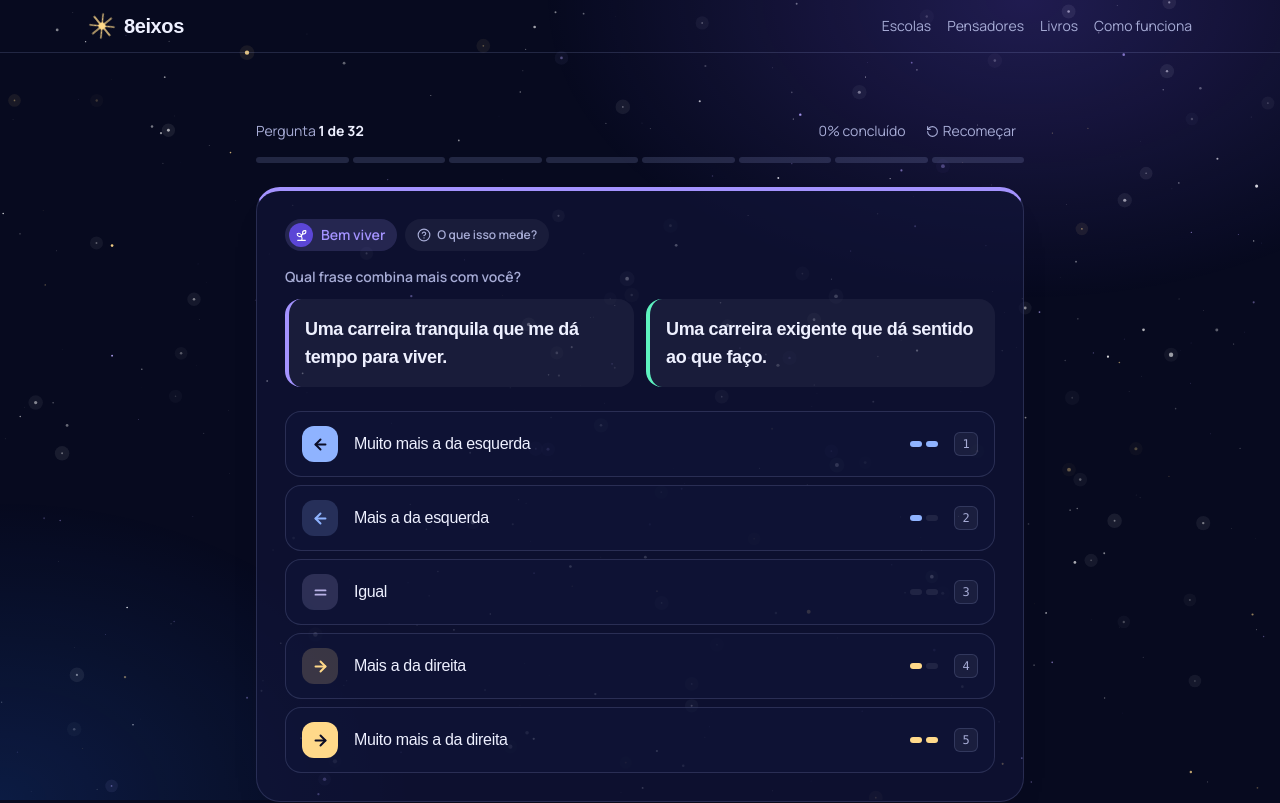
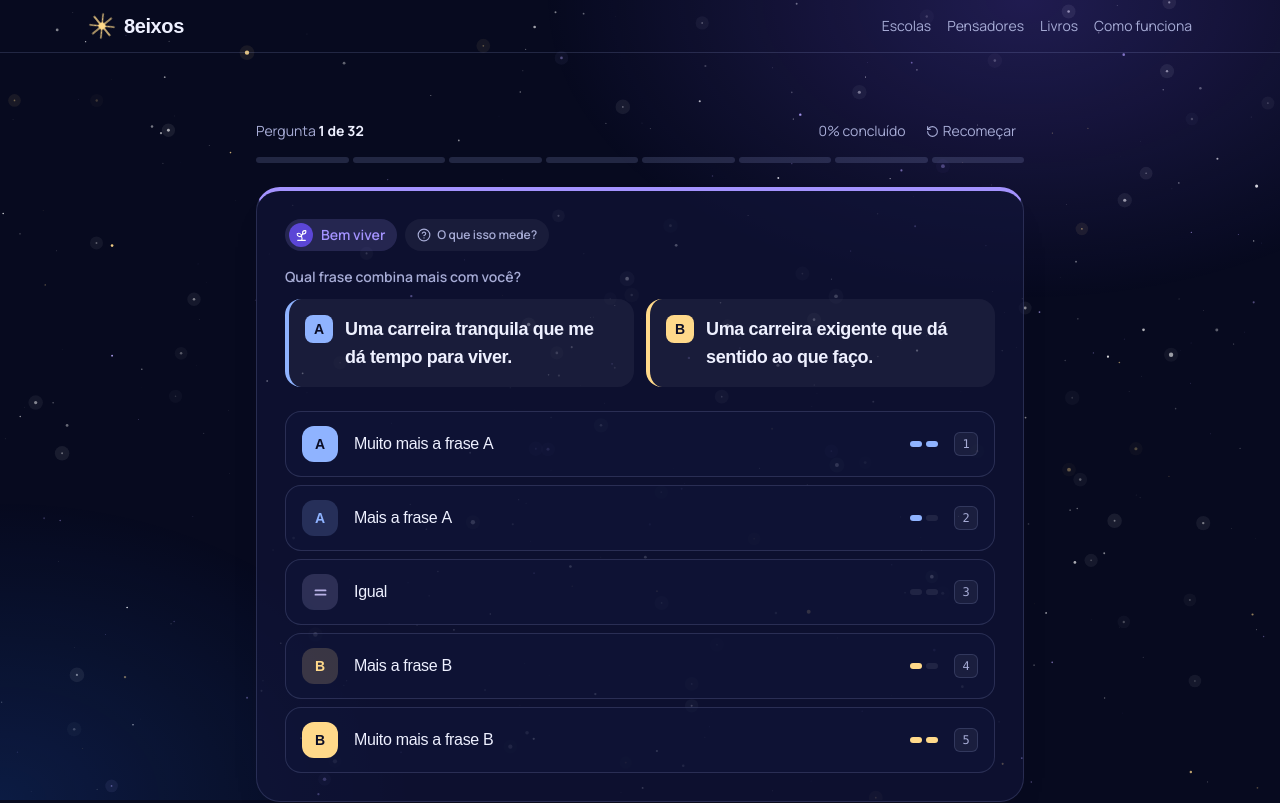
Before and after one commit to DevTheusP/8eixos, a Next.js app: page /quiz/curta in a window 1280 px wide. Shown: the top 803 px of the page. Built offline with nearby package versions, Linux system fonts and the light colour scheme; no server answers; a web font is replaced by a local one.

Commit message:
fix: escolha forçada usa frase A e B em vez de esquerda e direita
No celular as duas frases ficam uma embaixo da outra, e "esquerda" não fazia sentido.
As frases ganham etiqueta A/B com a mesma cor dos botões.

```diff
--- a/src/app/quiz/[formato]/QuizRunner.tsx
+++ b/src/app/quiz/[formato]/QuizRunner.tsx
@@ -16,9 +16,13 @@ import { SobrePergunta } from './SobrePergunta';
 import { track } from '@/lib/track';
 import { vectorToParams } from '@/lib/url';
 
-type Opcao = { label: string; Icone: LucideIcon; cor: string; forca: 0 | 1 | 2 };
+type Opcao = { label: string; Icone: LucideIcon | 'A' | 'B'; cor: string; forca: 0 | 1 | 2 };
 
-// Concordar em verde-água, discordar em rosa, neutro em lilás; nas de "esquerda × direita", azul e dourado.
+const COR_A = '#8fb3ff';
+const COR_B = '#ffd98a';
+
+// Concordar em verde-água, discordar em rosa, neutro em lilás; nas de frase A × frase B, azul e dourado.
+// A e B em vez de esquerda e direita: no celular as frases ficam uma embaixo da outra.
 const LIKERT: Opcao[] = [
   { label: 'Concordo totalmente', Icone: Check, cor: '#5ef2c0', forca: 2 },
   { label: 'Concordo', Icone: Check, cor: '#5ef2c0', forca: 1 },
@@ -27,11 +31,11 @@ const LIKERT: Opcao[] = [
   { label: 'Discordo totalmente', Icone: X, cor: '#ff8fb1', forca: 2 },
 ];
 const FORCADA: Opcao[] = [
-  { label: 'Muito mais a da esquerda', Icone: ArrowLeft, cor: '#8fb3ff', forca: 2 },
-  { label: 'Mais a da esquerda', Icone: ArrowLeft, cor: '#8fb3ff', forca: 1 },
+  { label: 'Muito mais a frase\u00a0A', Icone: 'A', cor: COR_A, forca: 2 },
+  { label: 'Mais a frase\u00a0A', Icone: 'A', cor: COR_A, forca: 1 },
   { label: 'Igual', Icone: Equal, cor: '#b9b2e6', forca: 0 },
-  { label: 'Mais a da direita', Icone: ArrowRight, cor: '#ffd98a', forca: 1 },
-  { label: 'Muito mais a da direita', Icone: ArrowRight, cor: '#ffd98a', forca: 2 },
+  { label: 'Mais a frase\u00a0B', Icone: 'B', cor: COR_B, forca: 1 },
+  { label: 'Muito mais a frase\u00a0B', Icone: 'B', cor: COR_B, forca: 2 },
 ];
 const PREF_AUTO = 'quiz:avancar-ao-responder';
 
@@ -175,8 +179,12 @@ export function QuizRunner({ formato, pool, axes = [], exemplos }: {
             <div>
               <p className="mb-3 text-sm font-semibold text-mute">Qual frase combina mais com você?</p>
               <div className="grid gap-3 sm:grid-cols-2">
-                <p className="rounded-2xl border-l-4 border-l-brand bg-tile p-4 font-display text-lg font-semibold">{q.textLeft}</p>
-                <p className="rounded-2xl border-l-4 border-l-mint bg-tile p-4 font-display text-lg font-semibold">{q.textRight}</p>
+                {([['A', q.textLeft, COR_A], ['B', q.textRight, COR_B]] as const).map(([letra, texto, cor]) => (
+                  <div key={letra} data-frase={letra} className="flex gap-3 rounded-2xl border-l-4 bg-tile p-4" style={{ borderLeftColor: cor }}>
+                    <span aria-hidden className="flex h-7 w-7 flex-none items-center justify-center rounded-lg font-display text-sm font-bold" style={{ background: cor, color: '#0b0d26' }}>{letra}</span>
+                    <p className="font-display text-lg font-semibold">{texto}</p>
+                  </div>
+                ))}
               </div>
             </div>
           ) : (
@@ -205,7 +213,9 @@ export function QuizRunner({ formato, pool, axes = [], exemplos }: {
                     className="flex h-9 w-9 flex-none items-center justify-center rounded-xl transition-colors"
                     style={forca === 2 || marcada ? { background: cor, color: '#0b0d26' } : { background: `color-mix(in srgb, ${cor} 18%, transparent)`, color: cor }}
                   >
-                    <Icone aria-hidden size={17} strokeWidth={2.8} />
+                    {typeof Icone === 'string'
+                      ? <span aria-hidden className="font-display text-sm font-bold">{Icone}</span>
+                      : <Icone aria-hidden size={17} strokeWidth={2.8} />}
                   </span>
                   <span className="flex-1 font-display text-sm font-medium tracking-tight sm:text-base" style={marcada ? { color: cor } : undefined}>{label}</span>
                   <span aria-hidden className="flex gap-1">
--- a/src/app/quiz/[formato]/SobrePergunta.tsx
+++ b/src/app/quiz/[formato]/SobrePergunta.tsx
@@ -26,8 +26,8 @@ export function SobrePergunta({ q, eixo, exemplos, onClose }: {
   const ladoDe = (l: 'A' | 'B') => ({ lado: l, nome: l === 'A' ? eixo.poleA : eixo.poleB, desc: l === 'A' ? eixo.descA : eixo.descB });
   const [primeiro, segundo] = q.polarity === 'A' ? [ladoDe('A'), ladoDe('B')] : [ladoDe('B'), ladoDe('A')];
   const cartoes = [
-    { ...primeiro, quando: forcada ? 'Se você escolhe a da esquerda' : 'Se você concorda', cor: forcada ? '#8fb3ff' : '#5ef2c0' },
-    { ...segundo, quando: forcada ? 'Se você escolhe a da direita' : 'Se você discorda', cor: forcada ? '#ffd98a' : '#ff8fb1' },
+    { ...primeiro, quando: forcada ? 'Se você escolhe a frase A' : 'Se você concorda', cor: forcada ? '#8fb3ff' : '#5ef2c0' },
+    { ...segundo, quando: forcada ? 'Se você escolhe a frase B' : 'Se você discorda', cor: forcada ? '#ffd98a' : '#ff8fb1' },
   ];
 
   return (
```
Also changed, not shown: 1 other file (tests, documents, lock files or other folders).
